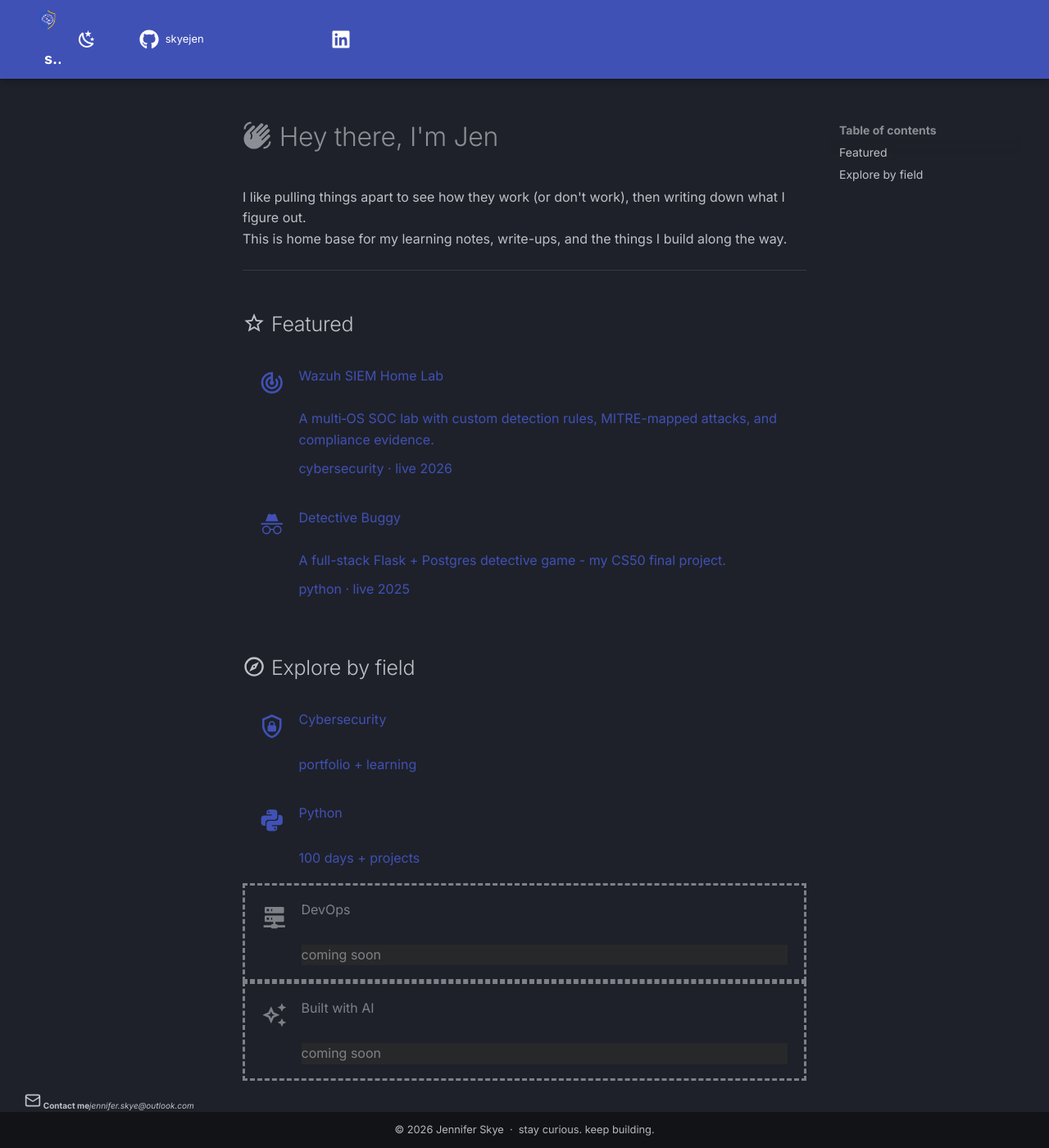
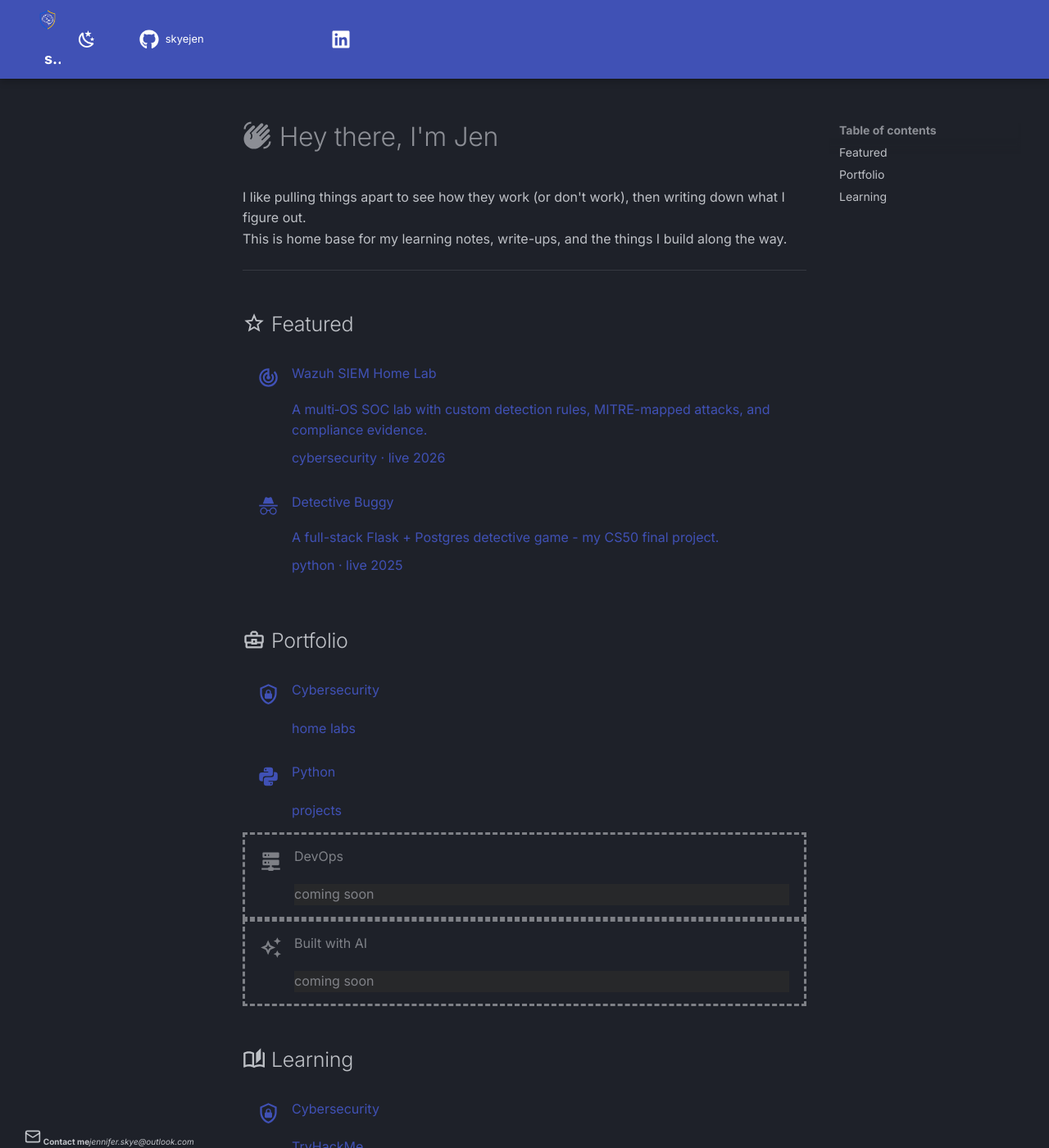
Before and after one commit to skyejen/skyejen.github.io, an MkDocs documentation site: the page built from docs/index.md, in a window 1280 px wide and 1400 px high. Shown: the whole window at 82% size. Built offline with MkDocs 1.6.1 and Material for MkDocs 9.7.7, drawn with Linux system fonts in a browser that asks for light colours.

Commit message:
redesign: Featured / Portfolio / Learning with compact field hubs

```diff
--- a/docs/index.md
+++ b/docs/index.md
@@ -4,6 +4,7 @@ I like pulling things apart to see how they work (or don't work), then writing d
 This is home base for my learning notes, write-ups, and the things I build along the way.
 
 ---
+
 
 ## :material-star-outline: Featured
 
@@ -13,32 +14,32 @@ This is home base for my learning notes, write-ups, and the things I build along
 <span class="sj-card-icon">:material-radar:</span>
 <span class="sj-card-title">Wazuh SIEM Home Lab</span>
 <span class="sj-card-desc">A multi&#8209;OS SOC lab with custom detection rules, MITRE-mapped attacks, and compliance evidence.</span>
-<span class="sj-card-meta">cybersecurity <span class="sj-dot">·</span> live 2026</span>
+<span class="sj-card-meta">cybersecurity <span class='sj-dot'>·</span> live 2026</span>
 </a>
 
 <a class="sj-card sj-card--row" href="detective-buggy/" markdown="span">
 <span class="sj-card-icon">:material-incognito:</span>
 <span class="sj-card-title">Detective Buggy</span>
 <span class="sj-card-desc">A full-stack Flask + Postgres detective game - my CS50 final project.</span>
-<span class="sj-card-meta">python <span class="sj-dot">·</span> live 2025</span>
+<span class="sj-card-meta">python <span class='sj-dot'>·</span> live 2025</span>
 </a>
 
 </div>
 
-## :material-compass-outline: Explore by field
+## :material-briefcase-variant-outline: Portfolio
 
 <div class="sj-cards sj-cards--hub" markdown>
 
-<a class="sj-card sj-card--row" href="https://skyejen.github.io/cybersecurity/" markdown="span">
+<a class="sj-card sj-card--row" href="https://skyejen.github.io/cybersecurity/portfolio/" markdown="span">
 <span class="sj-card-icon">:material-shield-lock-outline:</span>
 <span class="sj-card-title">Cybersecurity</span>
-<span class="sj-card-meta">portfolio + learning</span>
+<span class="sj-card-meta">home labs</span>
 </a>
 
-<a class="sj-card sj-card--row" href="https://skyejen.github.io/100-days-of-python/" markdown="span">
+<a class="sj-card sj-card--row" href="detective-buggy/" markdown="span">
 <span class="sj-card-icon">:material-language-python:</span>
 <span class="sj-card-title">Python</span>
-<span class="sj-card-meta">100 days + projects</span>
+<span class="sj-card-meta">projects</span>
 </a>
 
 <div class="sj-card sj-card--row sj-card--soon" markdown="span">
@@ -54,3 +55,21 @@ This is home base for my learning notes, write-ups, and the things I build along
 </div>
 
 </div>
+
+## :material-book-open-page-variant-outline: Learning
+
+<div class="sj-cards sj-cards--hub" markdown>
+
+<a class="sj-card sj-card--row" href="https://skyejen.github.io/cybersecurity/learning/" markdown="span">
+<span class="sj-card-icon">:material-shield-lock-outline:</span>
+<span class="sj-card-title">Cybersecurity</span>
+<span class="sj-card-meta">TryHackMe</span>
+</a>
+
+<a class="sj-card sj-card--row" href="https://skyejen.github.io/100-days-of-python/" markdown="span">
+<span class="sj-card-icon">:material-language-python:</span>
+<span class="sj-card-title">Python</span>
+<span class="sj-card-meta">100 days</span>
+</a>
+
+</div>
--- a/docs/stylesheets/local.css
+++ b/docs/stylesheets/local.css
@@ -87,29 +87,17 @@
 .sj-card--row {
   display: grid;
   grid-template-columns: auto 1fr;
-  gap: 0.1rem 0.85rem;
+  gap: 0.05rem 0.75rem;
   align-content: center;
-  padding: 0.85rem 1rem;
+  padding: 0.7rem 0.9rem;
 }
 .sj-card--row > .sj-card-icon {
-  grid-column: 1;
-  grid-row: 1 / -1;
-  align-self: center;
-  margin: 0;
-  font-size: 1.4rem;
+  grid-column: 1; grid-row: 1 / -1; align-self: center; margin: 0; font-size: 1.2rem;
 }
 .sj-card--row > .sj-card-title,
 .sj-card--row > .sj-card-desc,
-.sj-card--row > .sj-card-meta {
-  grid-column: 2;
-  margin: 0;
-}
-.sj-card--row > .sj-card-desc { margin-top: 0.25rem; }
-.sj-card--row > .sj-card-meta { margin-top: 0.4rem; }
-.sj-cards {
-  grid-template-columns: repeat(auto-fill, minmax(300px, 1fr));
-  gap: 1rem;
-}
-.sj-cards--hub {
-  grid-template-columns: repeat(auto-fill, minmax(180px, 1fr));
-}
+.sj-card--row > .sj-card-meta { grid-column: 2; margin: 0; }
+.sj-card--row > .sj-card-desc { margin-top: 0.2rem; }
+.sj-card--row > .sj-card-meta { margin-top: 0.35rem; }
+.sj-cards { grid-template-columns: repeat(auto-fill, minmax(230px, 1fr)); gap: 0.85rem; }
+.sj-cards--hub { grid-template-columns: repeat(auto-fill, minmax(165px, 1fr)); gap: 0.7rem; }
```
